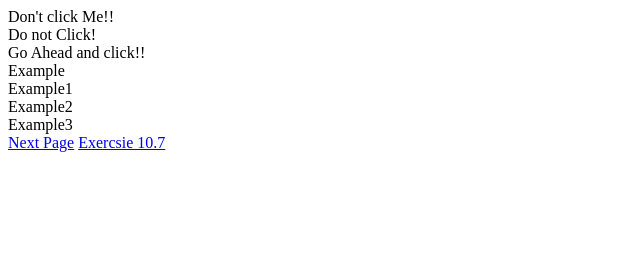
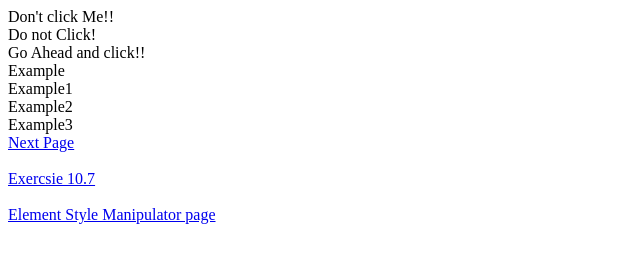
Before and after one commit to Layefa45/Learning_JavaScript, a plain HTML site: page element-DOM-Chapter10/elementClickHandler.html in a window 1280 px wide. Shown: the whole page, without its empty margins (0-640 px from the left). Drawn offline with Linux system fonts and the light colour scheme.

Commit message:
corrected some errors

```diff
--- a/element-DOM-Chapter10/elementClickHandler.html
+++ b/element-DOM-Chapter10/elementClickHandler.html
@@ -17,15 +17,17 @@
         <div class="four"> Example2</div>
         <div class="four"> Example3</div>
 
-        <a href="domAndThis.html" target="_blank">Next Page</a>
-        <a href="practice_Exercises/practice-exe_10_7.html"> Exercsie 10.7</a>
+        <a href="domAndThis.html" target="_blank">Next Page</a> <br> <br>
+        <a href="practice_Exercises/practice-exe_10_7.html"> Exercsie 10.7</a> <br> <br>
+        <a href="elementStyleManipu.html" target="_blank">Element Style Manipulator page </a>
         <script>
             function stop() {
                 alert('Stop it');
             }
             let elements = document.getElementsByClassName('four');
             for (let i = 0; i < elements.length; i++ ) {
-                elements[i].onclick = function () { alert(`${i}`)}
+                elements[i].onclick = function () { alert(`${i}`)
+
             }
         </script>
 
```
